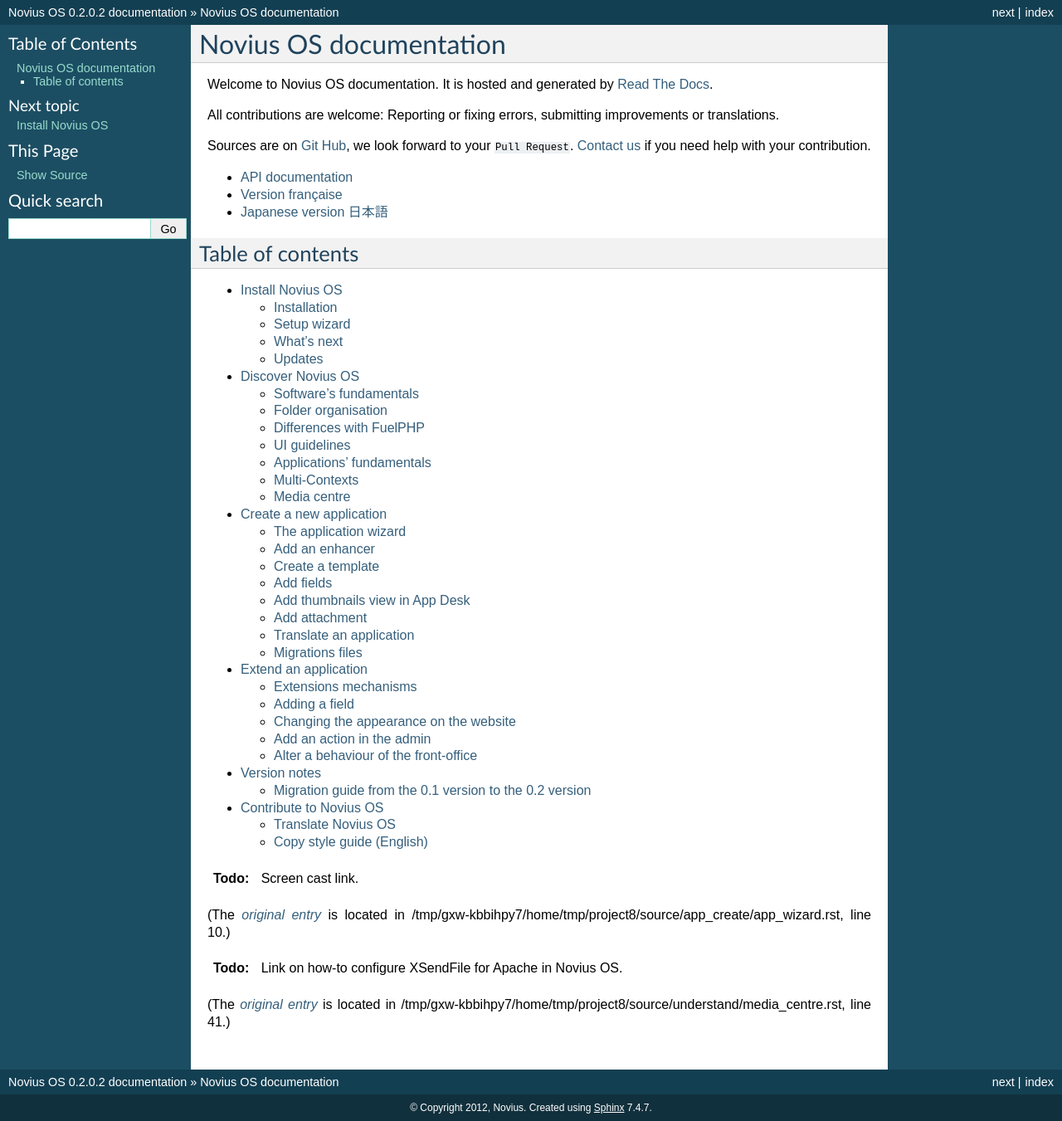
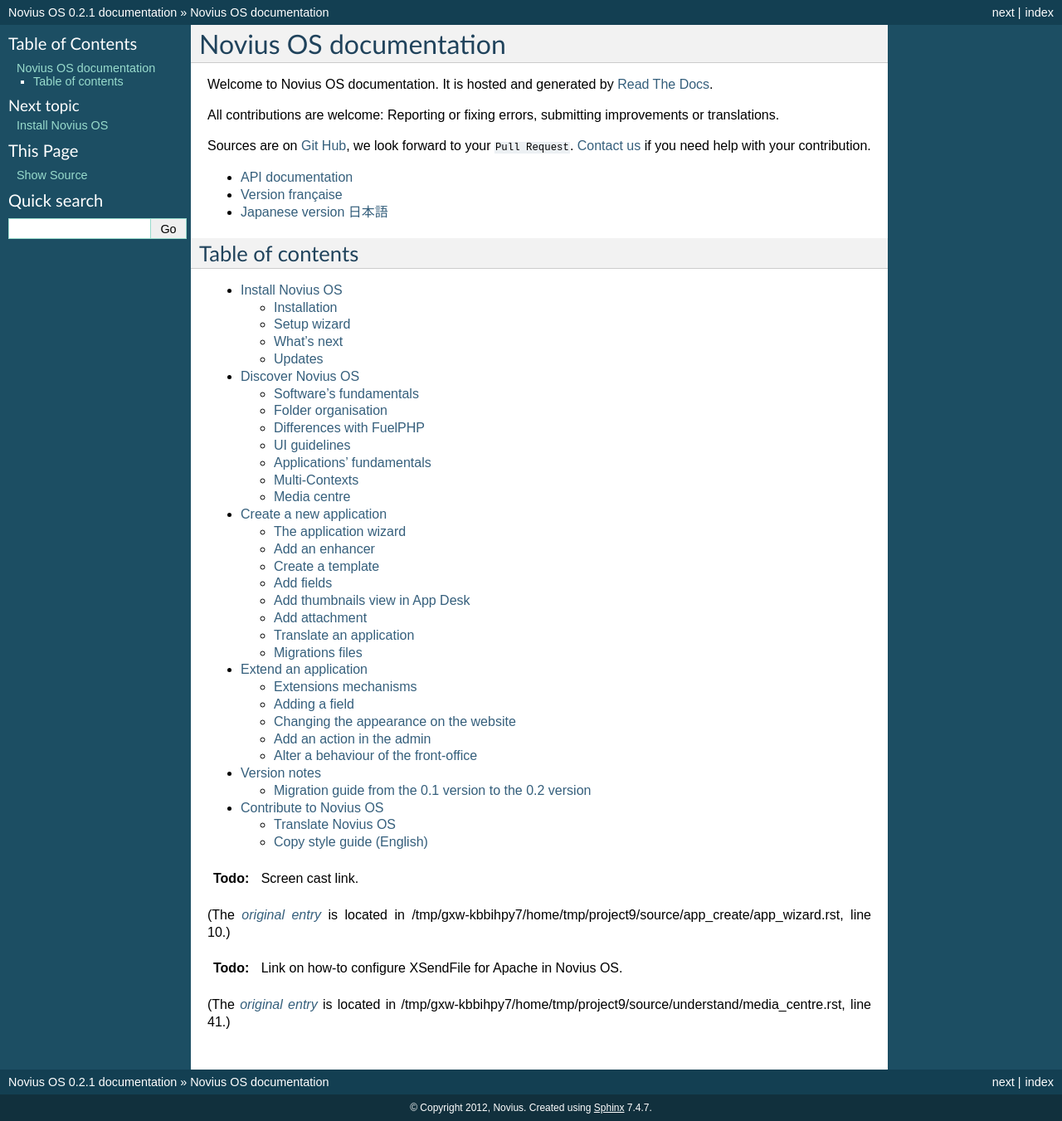
Before and after one commit to Meroje/documentation-en, a Sphinx documentation site: the page built from source/index.rst, in a window 1280 px wide. Shown: the whole page at 83% size. Built offline with Sphinx 7.4.7, drawn with Linux system fonts in a browser that asks for light colours; some of the changed lines change nothing that is shown.

Commit message:
Update version in conf

```diff
--- a/source/conf.py
+++ b/source/conf.py
@@ -55,7 +55,7 @@
 # The short X.Y version.
 version = '0.2'
 # The full version, including alpha/beta/rc tags.
-release = '0.2.0.2'
+release = '0.2.1'
 
 # The language for content autogenerated by Sphinx. Refer to documentation
 # for a list of supported languages.
@@ -250,17 +250,17 @@
 
 if on_rtd:
 	intersphinx_mapping = {
-	'api': ('http://docs-api.novius-os.org/en/0.2/', None),
-	'en': ('http://docs.novius-os.org/en/0.2/', None),
-	'fr': ('http://docs-fr.novius-os.org/en/0.2/', None),
+	'api': ('http://docs-api.novius-os.org/en/0.2.1/', None),
+	'en': ('http://docs.novius-os.org/en/0.2.1/', None),
+	'fr': ('http://docs-fr.novius-os.org/en/0.2.1/', None),
 	'ja': ('http://docs-ja.novius-os.org/en/0.2/', None),
 	  }
 	todo_include_todos = False
 else:
 	intersphinx_mapping = {
 	'api': ('http://novius-os-docs-api/', None),
-	'en': ('http://docs.novius-os.org/en/0.2/', None),
-	'fr': ('http://docs-fr.novius-os.org/en/0.2/', None),
+	'en': ('http://docs.novius-os.org/en/0.2.1/', None),
+	'fr': ('http://docs-fr.novius-os.org/en/0.2.1/', None),
 	'ja': ('http://docs-ja.novius-os.org/en/0.2/', None),
 	  }
 	todo_include_todos = True
```
